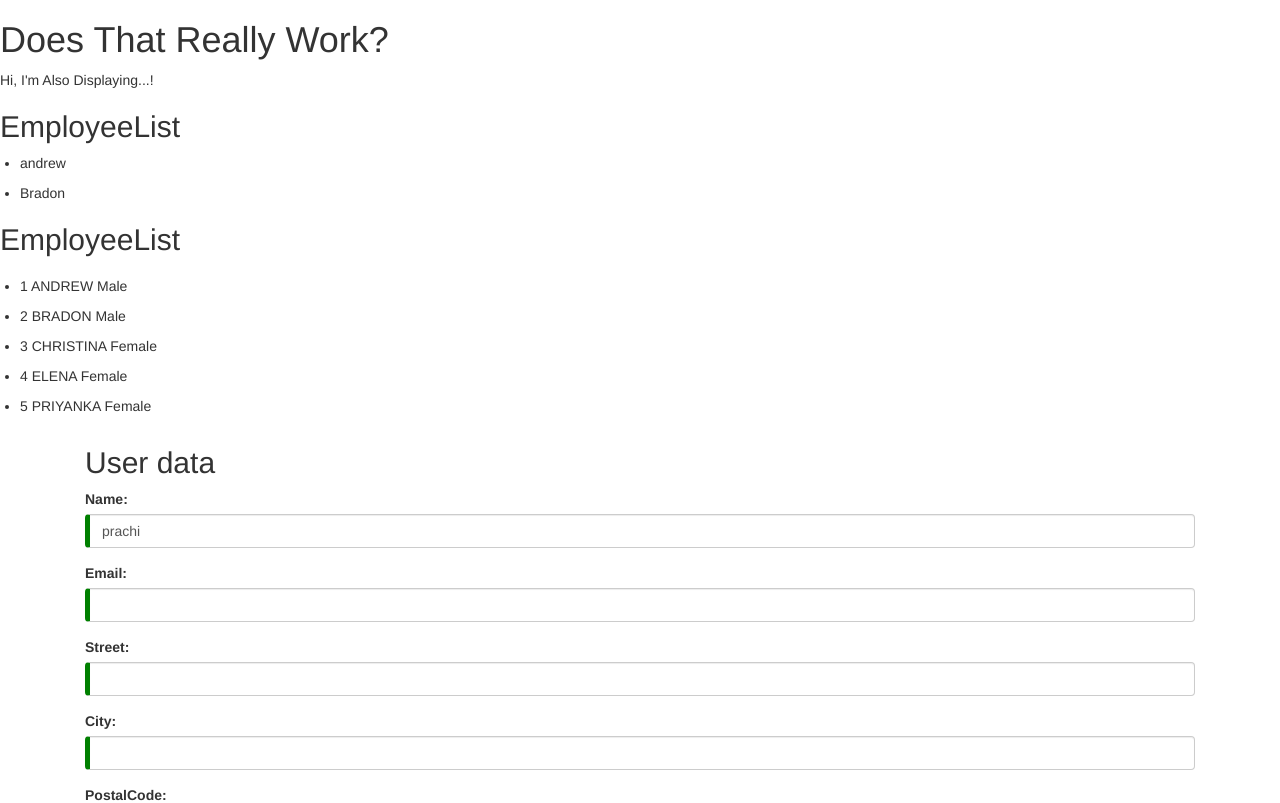
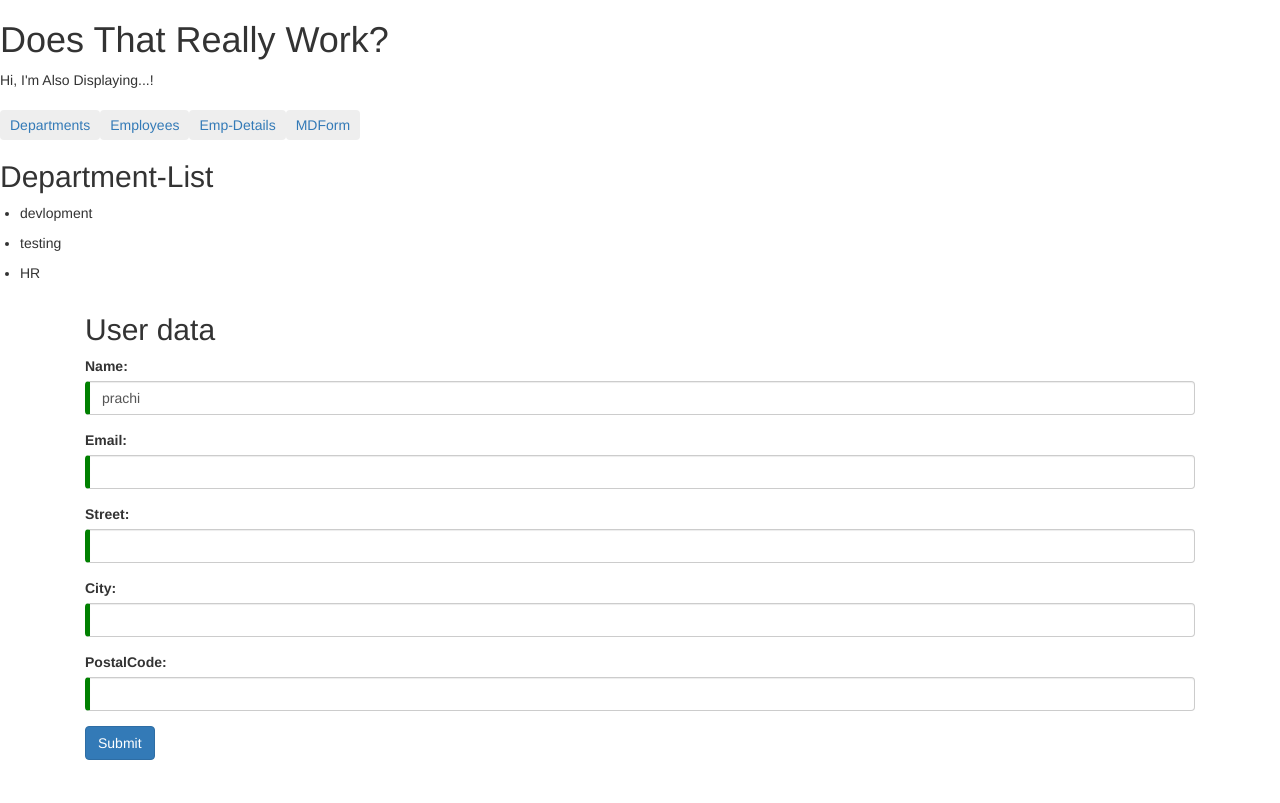
Before and after one commit to priyanka0093/Angular_firstApp, an Angular app: page /departments in a window 1280 px wide. Shown: the top 803 px of the page. Built offline with nearby package versions, Linux system fonts and the light colour scheme.

Commit message:
Added router code

```diff
--- a/src/app/app.component.css
+++ b/src/app/app.component.css
@@ -4,3 +4,16 @@ input.ng-invalid{
 input.ng-valid{
 	border-left: 5px green solid;
 }
+nav a{
+	padding: 5px 10px;
+	text-decoration:none;
+	margin-top: 10px;
+	display: inline-block;
+	background: #eee;
+	border-radius: 4px;
+}
+
+nav a:hover{
+	color:#039be5;
+	background-color: #CFD8DC;
+}
--- a/src/app/app.component.html
+++ b/src/app/app.component.html
@@ -2,8 +2,17 @@
   {{title}}
 </h1>
 <p>Hi, I'm Also Displaying...!</p>
+<nav>
+	<a routerLink="/departments" routerLinkActive="active">Departments</a>
+	<a routerLink = "/employees" routerLinkActive="active">Employees</a>
+	<a routerLink = "/employeedetails" routerLinkActive="active">Emp-Details</a>
+	<a routerLink = "/reactiveMDF" routerLinkActive="active">MDForm</a>
+</nav>
+<router-outlet></router-outlet>
+<!--
+<department-list></department-list>
 <employee-list></employee-list>
-<employee-detail></employee-detail>
+<employee-detail></employee-detail> -->
 <!-- ***************** Templet Driven Form *************** -->
 <div class="container">
 	<h2>User data</h2>
@@ -51,4 +60,4 @@
 	</form>
 </div>
 
-<app-heroes></app-heroes>
+<!-- <app-heroes></app-heroes> -->
--- a/src/app/app.component.ts
+++ b/src/app/app.component.ts
@@ -15,6 +15,7 @@ export class AppComponent {
 	onSubmit(value:any){
 		console.log(value);
 	}
+
   title: string = 'Does That Really Work?';
 
 }
--- /dev/null
+++ b/src/app/department-list.component.ts
@@ -0,0 +1,19 @@
+import { Component, OnInit } from '@angular/core';
+import { EmployeeService } from './employee.service';
+
+@Component({
+	selector: 'department-list',
+	template: `<h2>Department-List</h2>
+			  <ul *ngFor= "let department of dept" >
+				<li> {{department.name}} </li>
+			  </ul> `
+})
+ export class DepartmentListComponent implements OnInit {
+ 	dept =[];
+
+ 	constructor(private _employeeService:EmployeeService ){}
+
+ 	ngOnInit(){
+ 		this.dept = this._employeeService.getDepartmentInfo();
+ 	}
+ }
--- a/src/app/employee-detail.component.ts
+++ b/src/app/employee-detail.component.ts
@@ -3,10 +3,10 @@ import { EmployeeService } from './employee.service';
 
 @Component({
 	selector: 'employee-detail',
-	template: `<h2>EmployeeList</h2>
+	template: `<h2>Employee - Details</h2>
 			   <h3>{{errorMsg}}</h3>
 			  <ul *ngFor= "let employee of employees" >
-				<li>{{employee.id}} {{employee.name | uppercase}}  {{employee.gender}} </li>
+				<li>{{employee.id}} - {{employee.name | uppercase}} - {{employee.gender}} </li>
 			  </ul> `
 })
  export class EmployeeDetailComponent  implements OnInit{
--- a/src/app/employee.service.ts
+++ b/src/app/employee.service.ts
@@ -28,4 +28,12 @@ export class EmployeeService{
  	]
 
 	}
+
+	getDepartmentInfo(){
+		return[
+		{"id":1,"name":"devlopment"},
+		{"id":2,"name":"testing"},
+		{"id":3,"name":"HR"}
+		]
+	}
 }
--- a/src/app/heroes/heroes.component.html
+++ b/src/app/heroes/heroes.component.html
@@ -3,7 +3,7 @@
 	<form [formGroup]=" userForm2" (ngSubmit)=" onSubmitForm()" class="well formstyle">
 		<div class="form-group">
 			<label>Name:</label>
-			<input type="text" class="form-control" formControlName="name" >
+			<input type="text" class="form-control" formControlName="name">
 			<div *ngIf="userForm2.controls['name'].hasError('required')" class="alert alert-danger">
 				Please Enter a Name
 			</div>
--- a/src/app/heroes/heroes.component.ts
+++ b/src/app/heroes/heroes.component.ts
@@ -31,7 +31,6 @@ export class HeroesComponent implements OnInit {
   }
 
 
-
 // Module Driven Form
   // userForm2 =  new FormGroup({
   //   name: new FormControl('Priyanka', [Validators.required, Validators.minLength(4), Validators.maxLength(10)]),
```
Also changed, not shown: src/app/app.module.ts (+17 -9 lines).
